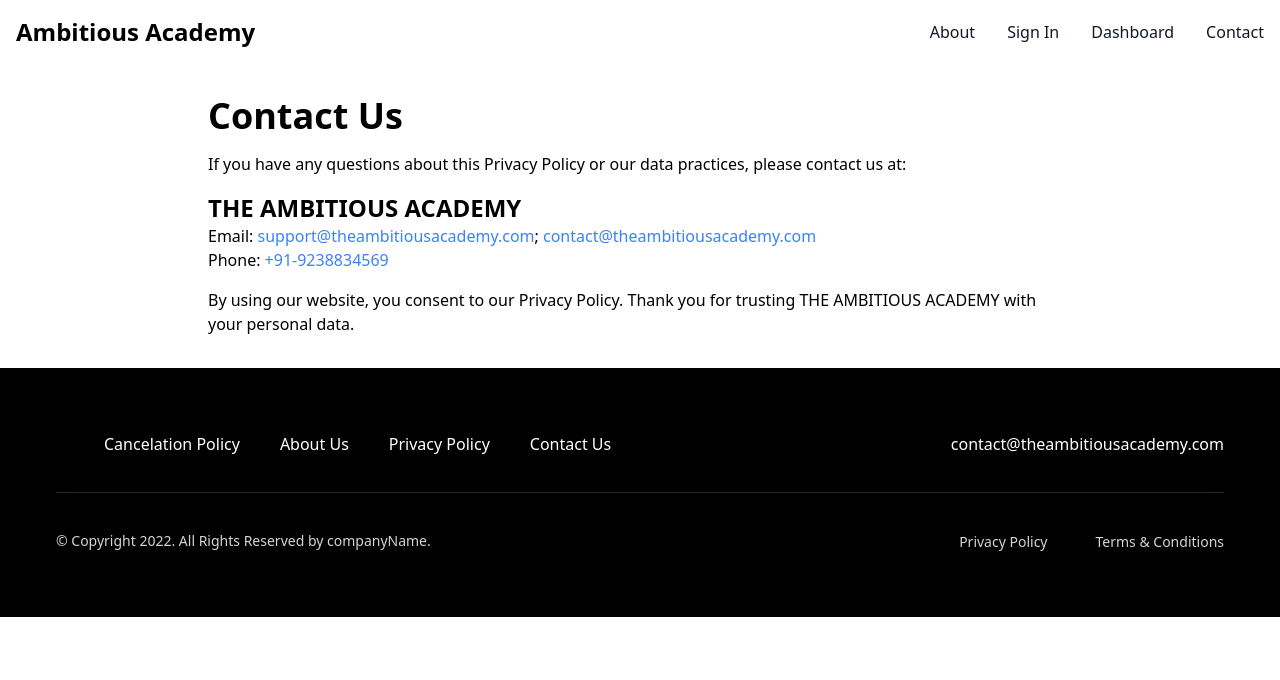
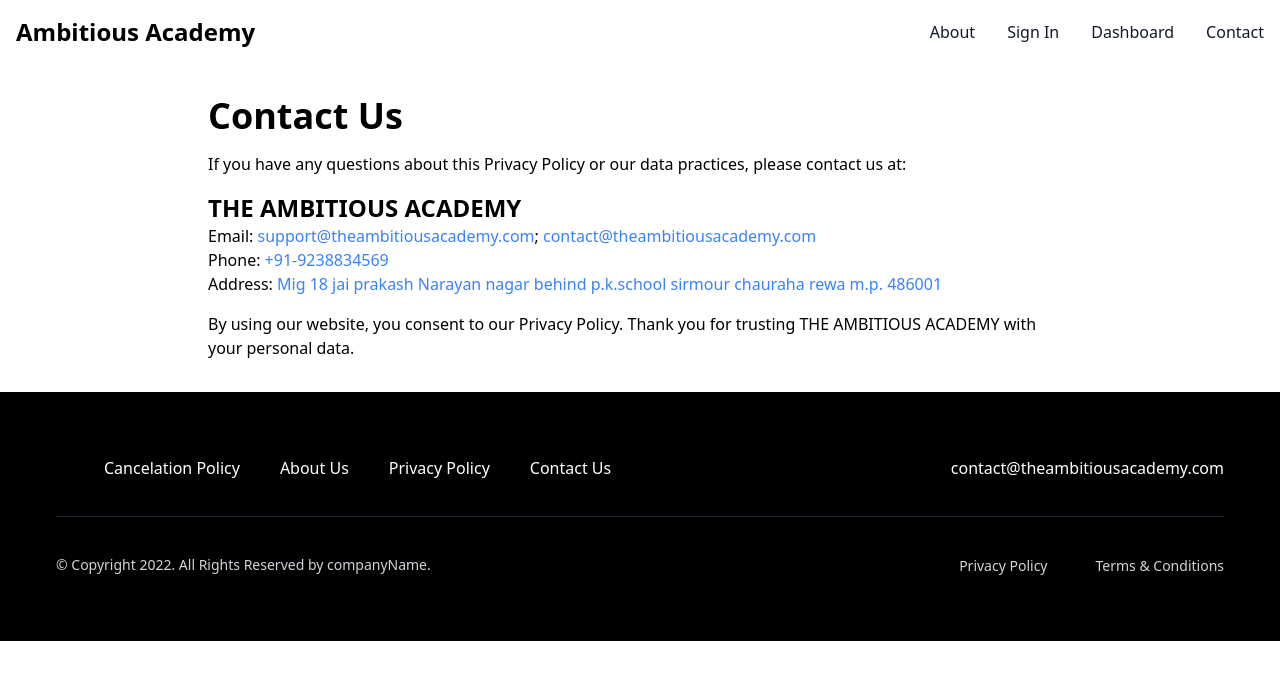
Before and after one commit to ambitiousacademy/theambitiousacademy, a Next.js app: page /contact-us in a window 1280 px wide. Shown: the top 680 px of the page. Built offline with nearby package versions, Linux system fonts and the light colour scheme; no server answers.

Commit message:
Updated The Address.

```diff
--- a/src/app/contact-us/page.tsx
+++ b/src/app/contact-us/page.tsx
@@ -9,6 +9,8 @@ const ContactUs = () => {
           <h2 className="text-2xl font-bold">THE AMBITIOUS ACADEMY</h2>
           <p>Email: <a href="mailto:support@theambitiousacademy.com" className="text-blue-500">support@theambitiousacademy.com</a>; <a href="mailto:contact@theambitiousacademy.com" className="text-blue-500">contact@theambitiousacademy.com</a></p>
           <p>Phone: <a href="tel:+919238834569" className="text-blue-500">+91-9238834569</a></p>
+          <p>Address: <a href="tel:+919238834569" className="text-blue-500">Mig 18 jai prakash Narayan nagar behind p.k.school sirmour chauraha rewa m.p.
+          486001</a></p>
         </div>
         <p>
           By using our website, you consent to our Privacy Policy. Thank you for trusting THE AMBITIOUS ACADEMY with your personal data.
```
